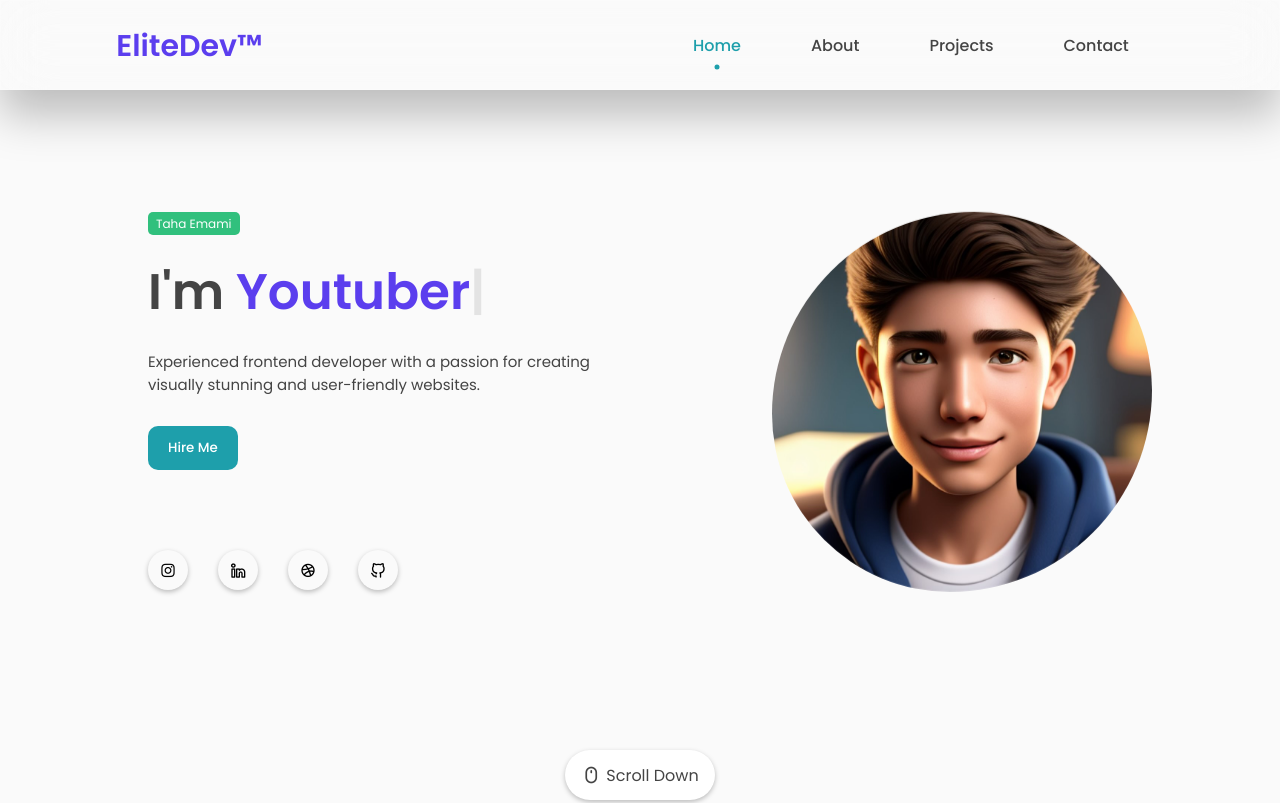
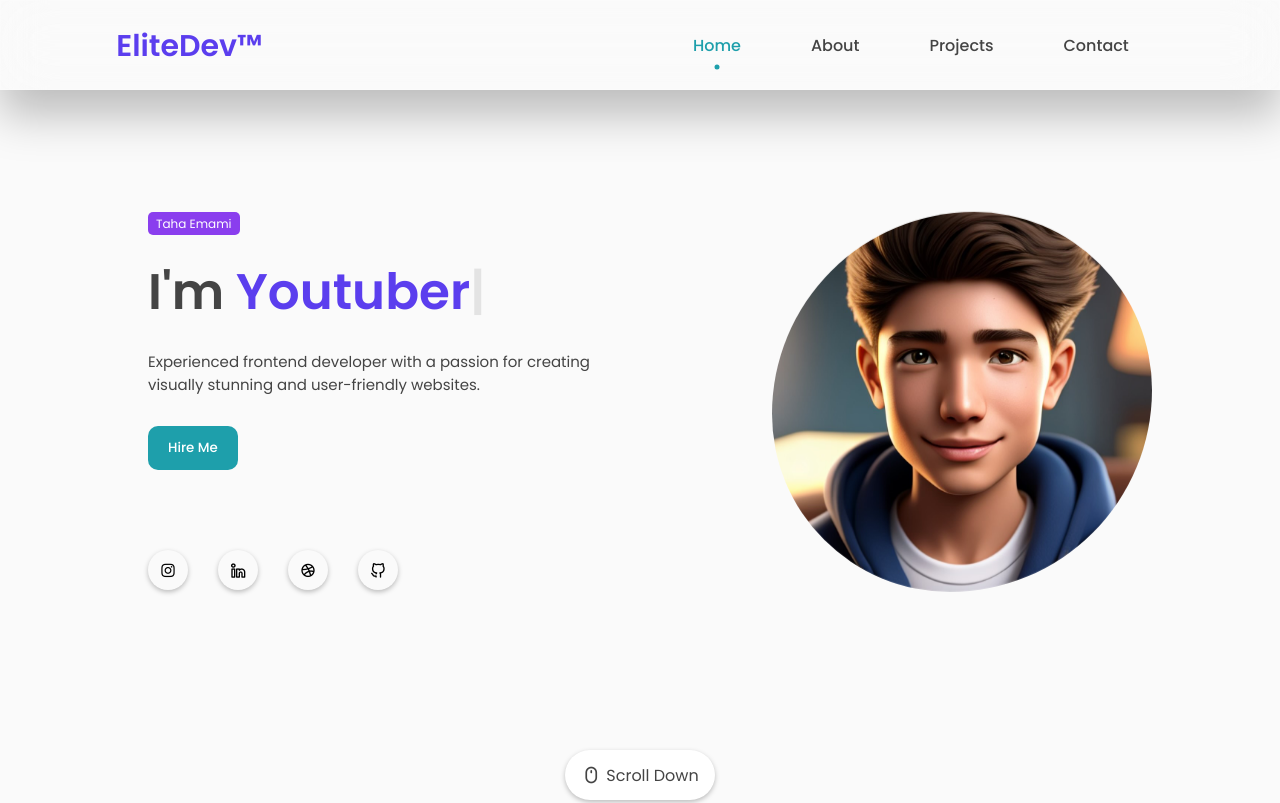
Before and after one commit to EliteDevIR/profile, a plain HTML site: page index.html in a window 1280 px wide. Shown: the top 803 px of the page. Drawn offline with nearby package versions, Linux system fonts and the light colour scheme.

Commit message:
Update style.css
Featured name color changed

```diff
--- a/assets/css/style.css
+++ b/assets/css/style.css
@@ -180,7 +180,7 @@ nav{
     padding-left: 20px;
 }
 .featured-text-card span{
-    background: var(--third-color);
+    background: var(--second-color);
     color: var(--color-white);
     padding: 3px 8px;
     font-size: 12px;
```
